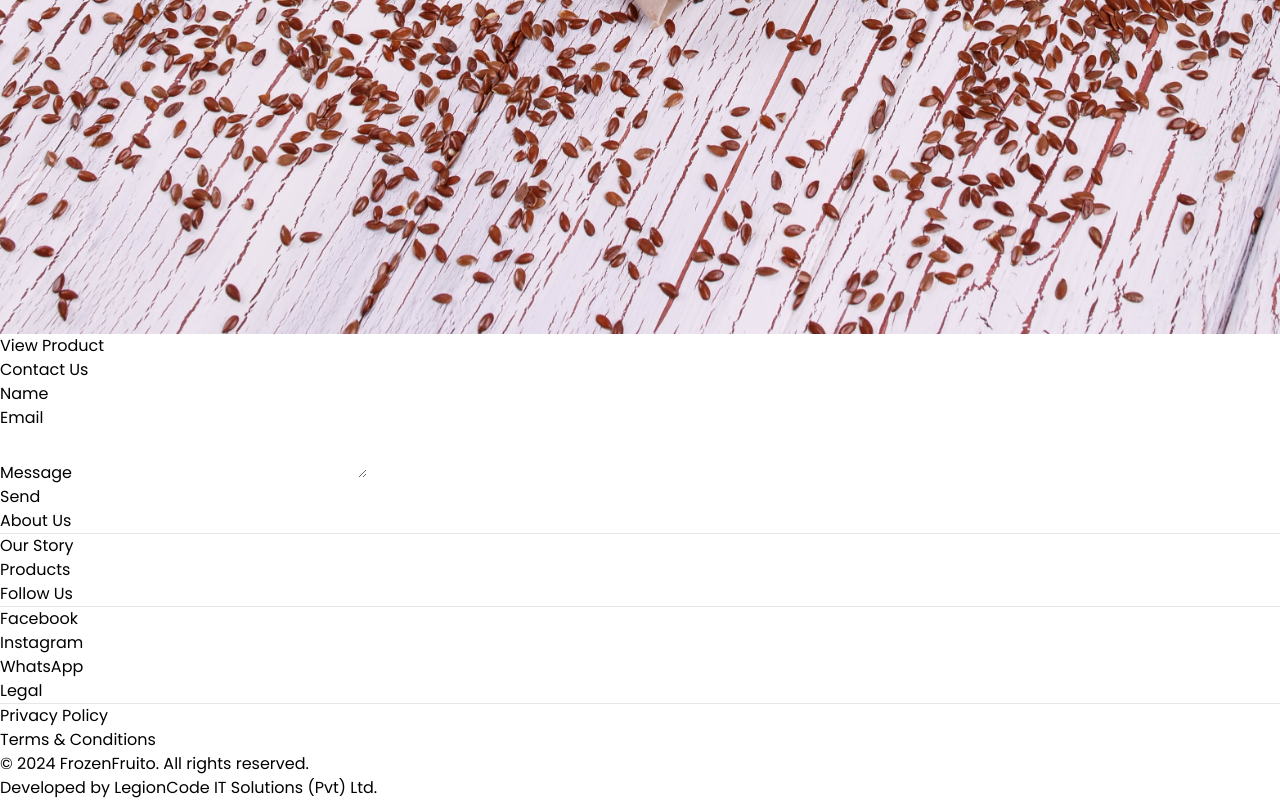
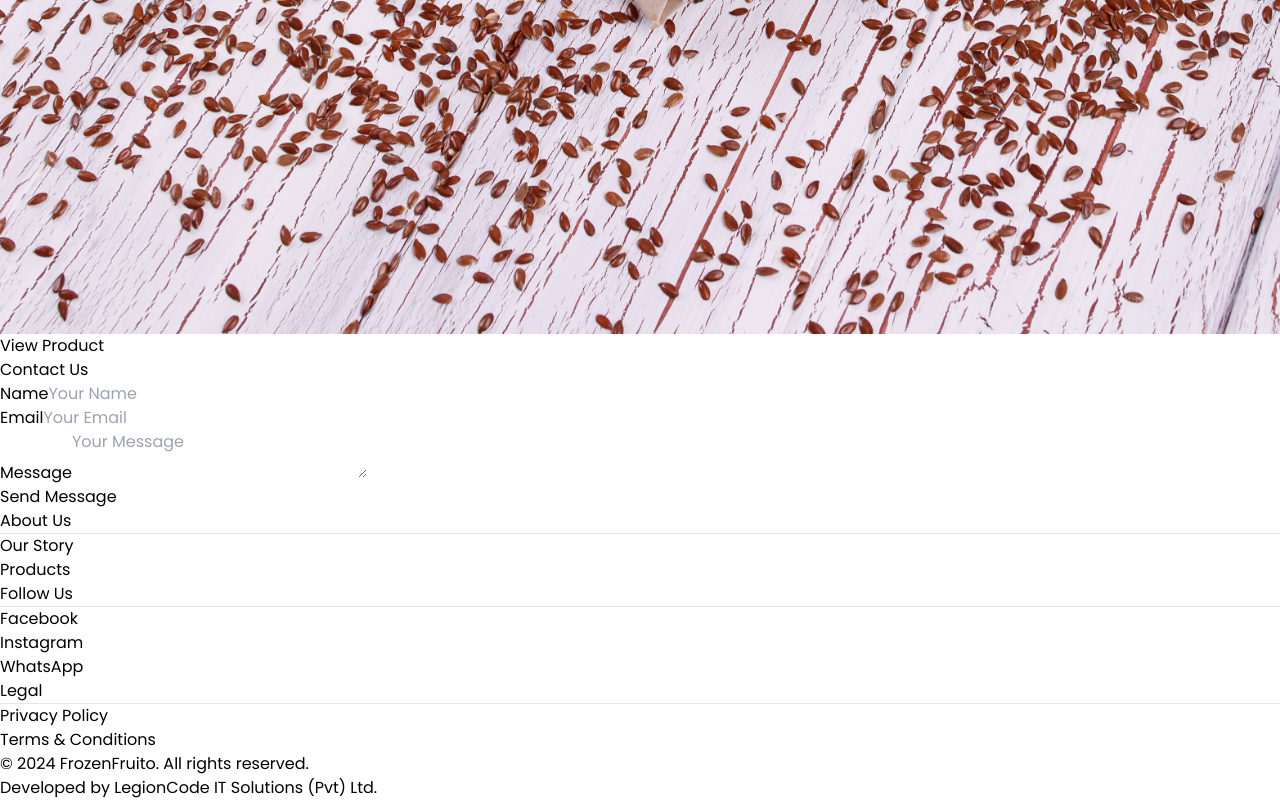
Before and after one commit to ThanugaWeerakoon/FrozenFruito, a React (Vite) app in the folder frozenfruito/: page / in a window 1280 px wide. Shown: the part 9022-9822 px from the top of the page. Built offline with nearby package versions, Linux system fonts and the light colour scheme.

Commit message:
update contact

```diff
--- a/frozenfruito/src/Components/Contact.jsx
+++ b/frozenfruito/src/Components/Contact.jsx
@@ -1,8 +1,9 @@
-import React, { useRef } from 'react';
+import React, { useRef, useState } from 'react';
 import emailjs from '@emailjs/browser';
 
 export const Contact = () => {
   const form = useRef();
+  const [messageSent, setMessageSent] = useState(false);
 
   const sendEmail = (e) => {
     e.preventDefault();
@@ -13,7 +14,9 @@ export const Contact = () => {
       })
       .then(
         () => {
-          console.log('SUCCESS!');
+          setMessageSent(true);
+          form.current.reset(); // Clear the form fields after successful submission
+          setTimeout(() => setMessageSent(false), 5000); // Hide the success message after 5 seconds
         },
         (error) => {
           console.log('FAILED', error.text);
@@ -22,46 +25,61 @@ export const Contact = () => {
   };
 
   return (
-    <form
-      ref={form}
-      onSubmit={sendEmail}
-      className="max-w-lg mx-auto p-6 bg-white shadow-md rounded-lg"
-    >
-      <h2 className="text-2xl font-bold mb-6 text-center">Contact Us</h2>
+    <div className="max-w-2xl mx-auto py-12 px-6 lg:px-0">
+      <h2 className="text-4xl font-extrabold mb-8 text-center text-gray-800">
+        Contact Us
+      </h2>
 
-      <div className="mb-4">
-        <label className="block text-gray-700 text-sm font-bold mb-2">Name</label>
+      {messageSent && (
+        <div className="mb-6 p-4 text-green-700 bg-green-100 border border-green-400 rounded-lg text-center">
+          Your message has been successfully sent. We will get back to you soon!
+        </div>
+      )}
+
+      <form ref={form} onSubmit={sendEmail}>
+        <div className="mb-6">
+          <label className="block text-gray-700 text-sm font-semibold mb-2">
+            Name
+          </label>
           <input
             type="text"
             name="user_name"
-          className="w-full px-3 py-2 border border-gray-300 rounded-lg shadow-sm focus:outline-none focus:ring-2 focus:ring-blue-500 focus:border-transparent"
-        />
-      </div>
-
-      <div className="mb-4">
-        <label className="block text-gray-700 text-sm font-bold mb-2">Email</label>
-        <input
-          type="email"
-          name="user_email"
-          className="w-full px-3 py-2 border border-gray-300 rounded-lg shadow-sm focus:outline-none focus:ring-2 focus:ring-blue-500 focus:border-transparent"
+            className="w-full px-4 py-3 border border-gray-300 rounded-lg shadow-sm focus:outline-none focus:ring-2 focus:ring-blue-500 focus:border-transparent"
+            placeholder="Your Name"
           />
         </div>
 
         <div className="mb-6">
-        <label className="block text-gray-700 text-sm font-bold mb-2">Message</label>
+          <label className="block text-gray-700 text-sm font-semibold mb-2">
+            Email
+          </label>
+          <input
+            type="email"
+            name="user_email"
+            className="w-full px-4 py-3 border border-gray-300 rounded-lg shadow-sm focus:outline-none focus:ring-2 focus:ring-blue-500 focus:border-transparent"
+            placeholder="Your Email"
+          />
+        </div>
+
+        <div className="mb-6">
+          <label className="block text-gray-700 text-sm font-semibold mb-2">
+            Message
+          </label>
           <textarea
             name="message"
-          className="w-full px-3 py-2 border border-gray-300 rounded-lg shadow-sm focus:outline-none focus:ring-2 focus:ring-blue-500 focus:border-transparent h-32"
+            className="w-full px-4 py-3 border border-gray-300 rounded-lg shadow-sm focus:outline-none focus:ring-2 focus:ring-blue-500 focus:border-transparent h-40 resize-none"
+            placeholder="Your Message"
           ></textarea>
         </div>
 
         <div className="text-center">
           <input
             type="submit"
-          value="Send"
-          className="bg-yellow-500 text-white font-bold py-2 px-4 rounded-lg shadow hover:bg-yellow-600 focus:outline-none focus:ring-2 focus:ring-blue-500 focus:ring-opacity-50 cursor-pointer"
+            value="Send Message"
+            className="w-full bg-gradient-to-r from-yellow-400 to-yellow-500 text-white font-bold py-3 px-6 rounded-lg shadow-lg hover:from-yellow-500 hover:to-yellow-600 focus:outline-none focus:ring-2 focus:ring-blue-500 focus:ring-opacity-50 cursor-pointer transition duration-200 ease-in-out"
           />
         </div>
       </form>
+    </div>
   );
 };
```
Lines whose indentation alone changed are shown as unchanged.
